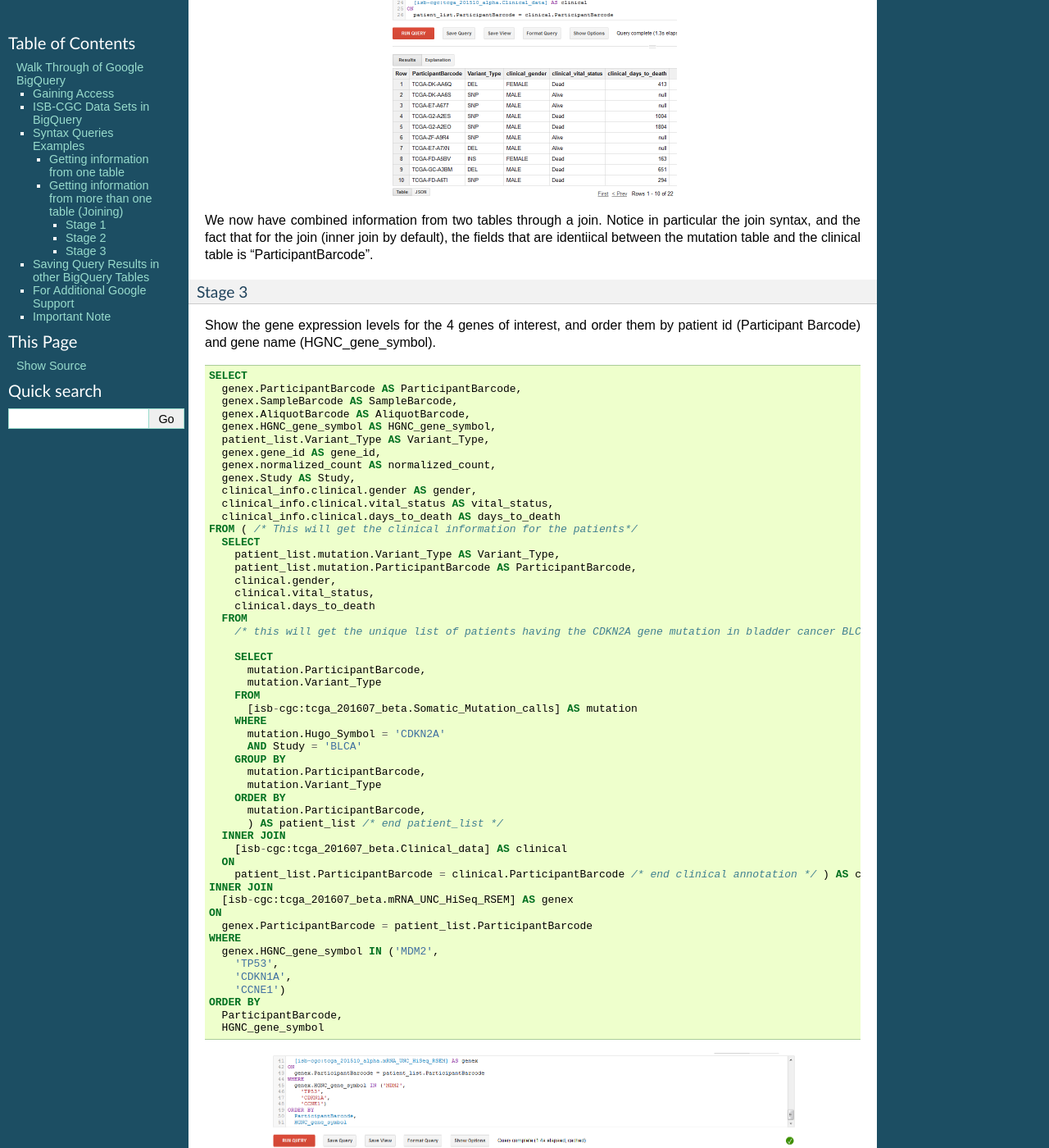
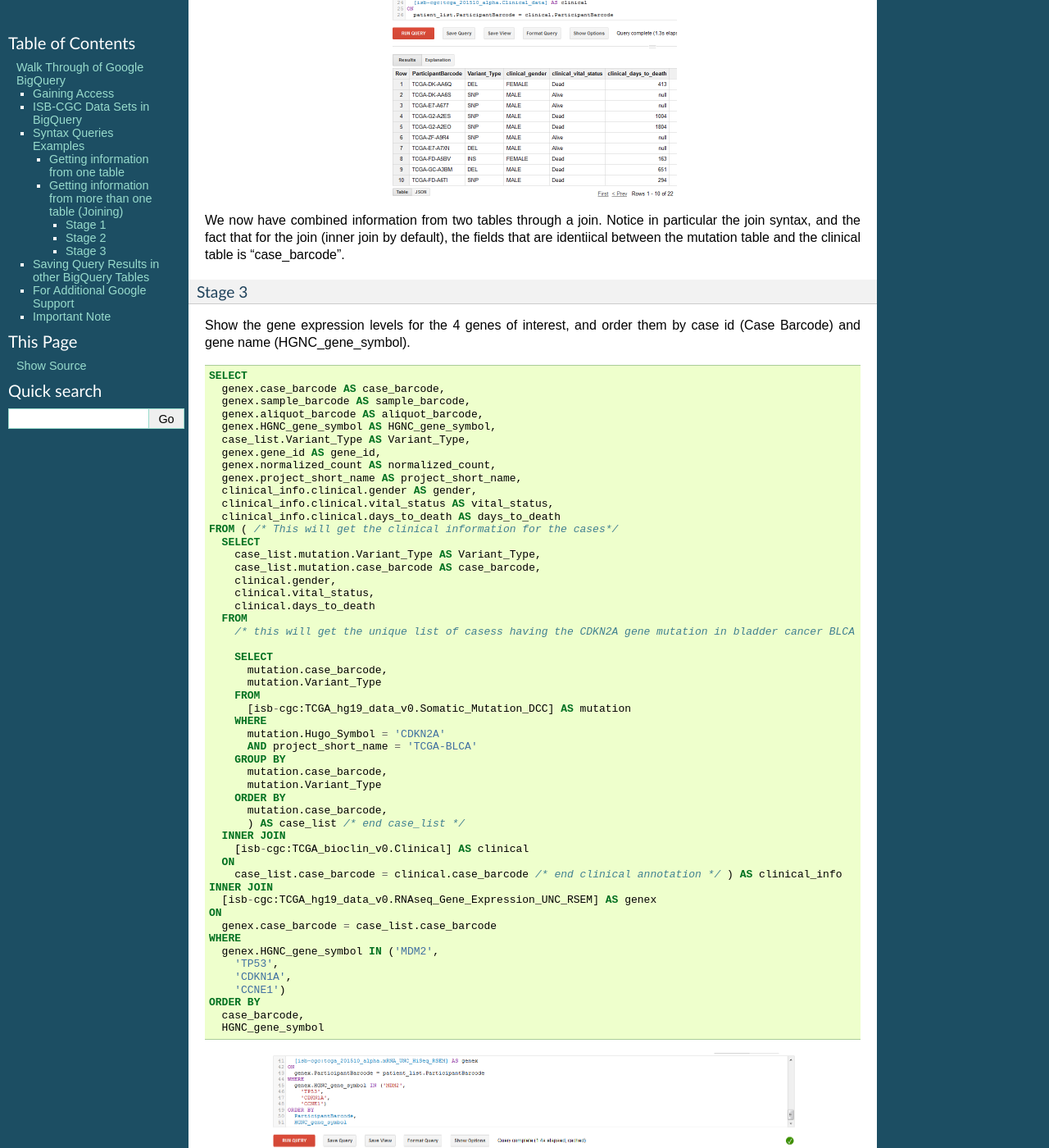
Before and after one commit to isb-cgc/readthedocs, a Sphinx documentation site: the page built from docs/source/sections/progapi/bigqueryGUI/WalkthroughOfGoogleBigQuery.rst, in a window 1280 px wide and 1400 px high, scrolled down 3069 px. Shown: the whole window at 82% size. Built offline with Sphinx 7.4.7, drawn with Linux system fonts in a browser that asks for light colours; pages that are not in the unit, such as notebooks, are missing from menus; some of the changed text lies outside the part shown.

Commit message:
updated SQL queries

```diff
--- a/docs/source/sections/progapi/bigqueryGUI/WalkthroughOfGoogleBigQuery.rst
+++ b/docs/source/sections/progapi/bigqueryGUI/WalkthroughOfGoogleBigQuery.rst
@@ -38,13 +38,13 @@
 .. code-block:: sql
 
     SELECT
-      ParticipantBarcode, Study, original_gene_symbol, HGNC_gene_symbol, gene_id
+      case_barcode, project_short_name, original_gene_symbol, HGNC_gene_symbol, gene_id
     FROM
-      [isb-cgc:tcga_201607_beta.mRNA_UNC_HiSeq_RSEM]
+      [isb-cgc:TCGA_hg19_data_v0.RNAseq_Gene_Expression_UNC_RSEM]
     WHERE
       original_gene_symbol = 'ARID1B'
     AND
-      STUDY = 'THCA' LIMIT 100
+      project_short_name = 'TCGA-THCA' LIMIT 100
 
 .. image:: BigQueryExample1Query.PNG
    :scale: 50
@@ -68,18 +68,18 @@
 .. code-block:: sql
 
     SELECT
-      mutation.ParticipantBarcode,
+      mutation.case_barcode,
       mutation.Variant_Type
     FROM
-      [isb-cgc:tcga_201607_beta.Somatic_Mutation_calls] AS mutation
+      [isb-cgc:TCGA_hg19_data_v0.Somatic_Mutation_DCC] AS mutation
     WHERE
       mutation.Hugo_Symbol = 'CDKN2A'
-      AND Study = 'BLCA'
+      AND project_short_name = 'TCGA-BLCA'
     GROUP BY
-      mutation.ParticipantBarcode,
+      mutation.case_barcode,
       mutation.Variant_Type
     ORDER BY
-      mutation.ParticipantBarcode
+      mutation.case_barcode
 
 .. image:: BigQueryExample2Query.PNG
    :scale: 50
@@ -87,7 +87,7 @@
 
 We now have the list of patients that have a mutation in the CDKN2A gene and the type of mutation.
 
-Notice that we have named the "isb-cgc:tcga_201607_beta.Somatic_Mutation_calls" table "mutation" using the AS statement.  This is useful for easier reading and composing of complex queries.
+Notice that we have named the "isb-cgc:TCGA_hg19_data_v0.Somatic_Mutation_DCC" table "mutation" using the AS statement.  This is useful for easier reading and composing of complex queries.
 
 Stage 2
 *******
@@ -96,32 +96,32 @@
 .. code-block:: sql
 
     SELECT
-      patient_list.mutation.ParticipantBarcode AS ParticipantBarcode,
-      patient_list.mutation.Variant_Type AS Variant_Type,
+      case_list.mutation.case_barcode AS case_barcode,
+      case_list.mutation.Variant_Type AS Variant_Type,
       clinical.gender,
       clinical.vital_status,
       clinical.days_to_death
     FROM
-      /* this will get the unique list of patients having the TP53 gene mutation in BRCA patients*/ (
+      /* this will get the unique list of cases having the TP53 gene mutation in BRCA cases*/ (
 
       SELECT
-        mutation.ParticipantBarcode,
+        mutation.case_barcode,
         mutation.Variant_Type
       FROM
-        [isb-cgc:tcga_201607_beta.Somatic_Mutation_calls] AS mutation
+        [isb-cgc:TCGA_hg19_data_v0.Somatic_Mutation_DCC] AS mutation
       WHERE
         mutation.Hugo_Symbol = 'CDKN2A'
-        AND Study = 'BLCA'
+        AND project_short_name = 'TCGA-BLCA'
       GROUP BY
-        mutation.ParticipantBarcode,
+        mutation.case_barcode,
         mutation.Variant_Type
       ORDER BY
-        mutation.ParticipantBarcode,
-        ) AS patient_list /* end patient_list */
+        mutation.case_barcode,
+        ) AS case_list /* end case_list */
     JOIN
-      [isb-cgc:tcga_201607_beta.Clinical_data] AS clinical
+      [isb-cgc:TCGA_bioclin_v0.Clinical] AS clinical
     ON
-      patient_list.ParticipantBarcode = clinical.ParticipantBarcode
+      case_list.case_barcode = clinical.case_barcode
 
 .. image:: BigQueryExample3Query.PNG
    :scale: 50
@@ -129,65 +129,65 @@
 
 We now have combined information from two tables through a join.  Notice in particular the join syntax,
 and the fact that
-for the join (inner join by default), the fields that are identiical between the mutation table and the clinical table is "ParticipantBarcode".
+for the join (inner join by default), the fields that are identiical between the mutation table and the clinical table is "case_barcode".
 
 Stage 3
 *******
-Show the gene expression levels for the 4 genes of interest, and order them by patient id (Participant Barcode) and gene name (HGNC_gene_symbol).
+Show the gene expression levels for the 4 genes of interest, and order them by case id (Case Barcode) and gene name (HGNC_gene_symbol).
 
 .. code-block:: sql
 
     SELECT
-      genex.ParticipantBarcode AS ParticipantBarcode,
-      genex.SampleBarcode AS SampleBarcode,
-      genex.AliquotBarcode AS AliquotBarcode,
+      genex.case_barcode AS case_barcode,
+      genex.sample_barcode AS sample_barcode,
+      genex.aliquot_barcode AS aliquot_barcode,
       genex.HGNC_gene_symbol AS HGNC_gene_symbol,
-      patient_list.Variant_Type AS Variant_Type,
+      case_list.Variant_Type AS Variant_Type,
       genex.gene_id AS gene_id,
       genex.normalized_count AS normalized_count,
-      genex.Study AS Study,
+      genex.project_short_name AS project_short_name,
       clinical_info.clinical.gender AS gender,
       clinical_info.clinical.vital_status AS vital_status,
       clinical_info.clinical.days_to_death AS days_to_death
-    FROM ( /* This will get the clinical information for the patients*/
+    FROM ( /* This will get the clinical information for the cases*/
       SELECT
-        patient_list.mutation.Variant_Type AS Variant_Type,
-        patient_list.mutation.ParticipantBarcode AS ParticipantBarcode,
+        case_list.mutation.Variant_Type AS Variant_Type,
+        case_list.mutation.case_barcode AS case_barcode,
         clinical.gender,
         clinical.vital_status,
         clinical.days_to_death
       FROM
-        /* this will get the unique list of patients having the CDKN2A gene mutation in bladder cancer BLCA patients*/ (
+        /* this will get the unique list of casess having the CDKN2A gene mutation in bladder cancer BLCA cases*/ (
 
         SELECT
-          mutation.ParticipantBarcode,
+          mutation.case_barcode,
           mutation.Variant_Type
         FROM
-          [isb-cgc:tcga_201607_beta.Somatic_Mutation_calls] AS mutation
+          [isb-cgc:TCGA_hg19_data_v0.Somatic_Mutation_DCC] AS mutation
         WHERE
           mutation.Hugo_Symbol = 'CDKN2A'
-          AND Study = 'BLCA'
+          AND project_short_name = 'TCGA-BLCA'
         GROUP BY
-          mutation.ParticipantBarcode,
+          mutation.case_barcode,
           mutation.Variant_Type
         ORDER BY
-          mutation.ParticipantBarcode,
-          ) AS patient_list /* end patient_list */
+          mutation.case_barcode,
+          ) AS case_list /* end case_list */
       INNER JOIN
-        [isb-cgc:tcga_201607_beta.Clinical_data] AS clinical
+        [isb-cgc:TCGA_bioclin_v0.Clinical] AS clinical
       ON
-        patient_list.ParticipantBarcode = clinical.ParticipantBarcode /* end clinical annotation */ ) AS clinical_info
+        case_list.case_barcode = clinical.case_barcode /* end clinical annotation */ ) AS clinical_info
     INNER JOIN
-      [isb-cgc:tcga_201607_beta.mRNA_UNC_HiSeq_RSEM] AS genex
+      [isb-cgc:TCGA_hg19_data_v0.RNAseq_Gene_Expression_UNC_RSEM] AS genex
     ON
-      genex.ParticipantBarcode = patient_list.ParticipantBarcode
+      genex.case_barcode = case_list.case_barcode
     WHERE
       genex.HGNC_gene_symbol IN ('MDM2',
         'TP53',
         'CDKN1A',
         'CCNE1')
     ORDER BY
-      ParticipantBarcode,
+      case_barcode,
       HGNC_gene_symbol
 
 .. image:: BigQueryExample4Query.PNG
```
Also changed, not shown: other parts of docs/source/sections/progapi/bigqueryGUI/WalkthroughOfGoogleBigQuery.rst (+1 -1 lines).
